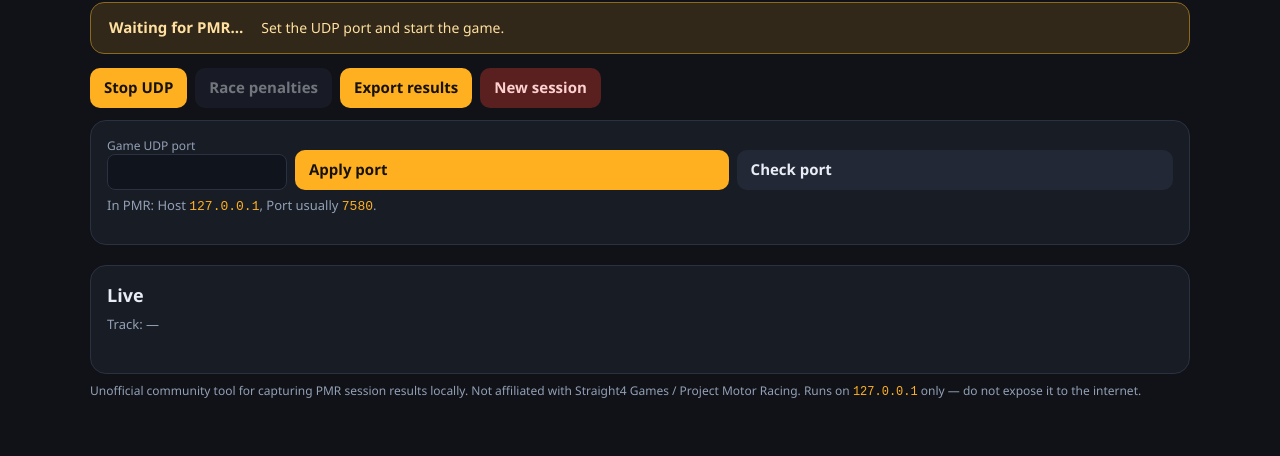
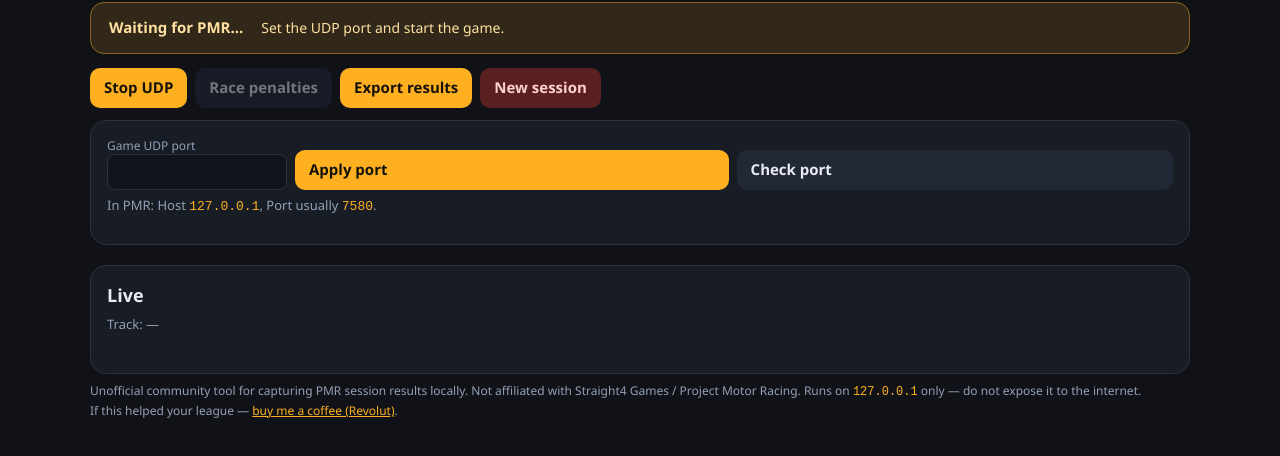
Before and after one commit to Ricozwar/pmr-results-helper, a website: page public/index.html in a window 1280 px wide. Shown: the part 100-556 px from the top of the page. Drawn offline with Linux system fonts and the light colour scheme; no server answers.

Commit message:
Add optional Revolut tip link for supporters.
Keep it low-key in the README and UI footer so the helper stays free-first.

```diff
--- a/public/index.html
+++ b/public/index.html
@@ -54,6 +54,9 @@
     Unofficial community tool for capturing PMR session results locally.
     Not affiliated with Straight4 Games / Project Motor Racing.
     Runs on <code>127.0.0.1</code> only — do not expose it to the internet.
+    <br />
+    If this helped your league —
+    <a href="http://revolut.me/krzysze55m" target="_blank" rel="noopener noreferrer">buy me a coffee (Revolut)</a>.
   </p>
 
   <dialog id="penaltiesModal" class="modal">
--- a/public/styles.css
+++ b/public/styles.css
@@ -141,6 +141,7 @@ input.penalty-input { width: 88px; text-align: right; }
   font-size: 12px;
   line-height: 1.45;
 }
+.footer-disclaimer a { color: var(--accent); }
 
 @media (max-width: 700px) {
   .udp-row { grid-template-columns: 1fr; }
```
Also changed, not shown: README FIRST.txt (+10 -0 lines), README.md.
